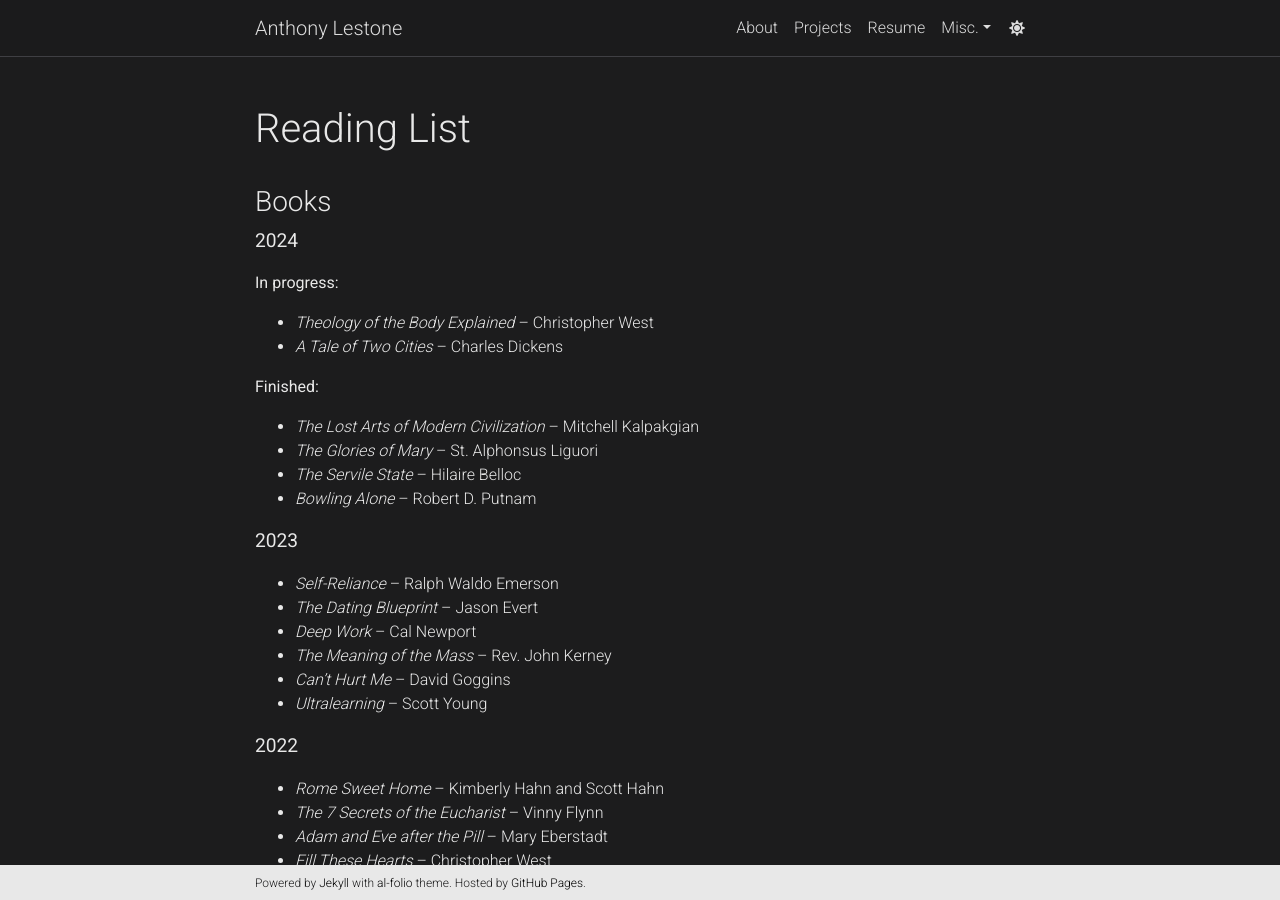
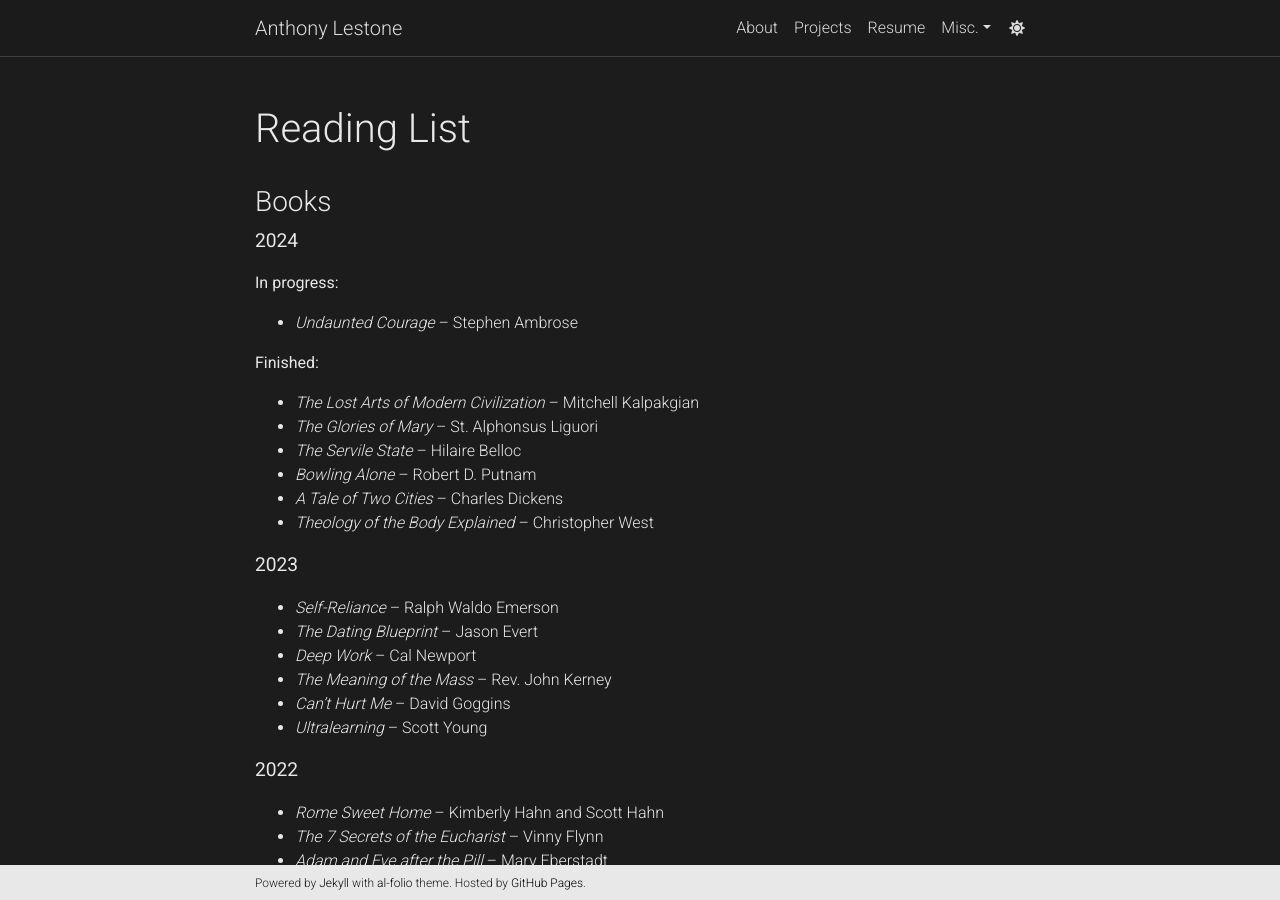
Before and after one commit to anthonylestone/anthonylestone.github.io, a Jekyll site: the page built from _pages/readinglist.md, in a window 1280 px wide and 900 px high. Built offline with Jekyll 4.4.1, drawn with Linux system fonts in a browser that asks for light colours; comment, search, counter and statistics services are not loaded; a style sheet for code colours, icons or effects is not loaded; part of the change alters nothing that is shown.

```diff
--- a/_pages/readinglist.md
+++ b/_pages/readinglist.md
@@ -10,9 +10,7 @@ nav: false
 <b><big>2024</big><b>
 
 <b>In progress:<b>
-
-- *Theology of the Body Explained* -- Christopher West
-- *A Tale of Two Cities* -- Charles Dickens
+- *Undaunted Courage* -- Stephen Ambrose
 
 <b>Finished:<b>
 
@@ -20,6 +18,8 @@ nav: false
 - *The Glories of Mary* -- St. Alphonsus Liguori
 - *The Servile State* -- Hilaire Belloc
 - *Bowling Alone* -- Robert D. Putnam
+- *A Tale of Two Cities* -- Charles Dickens
+- *Theology of the Body Explained* -- Christopher West
 
 <b><big>2023</big><b>
 
```
